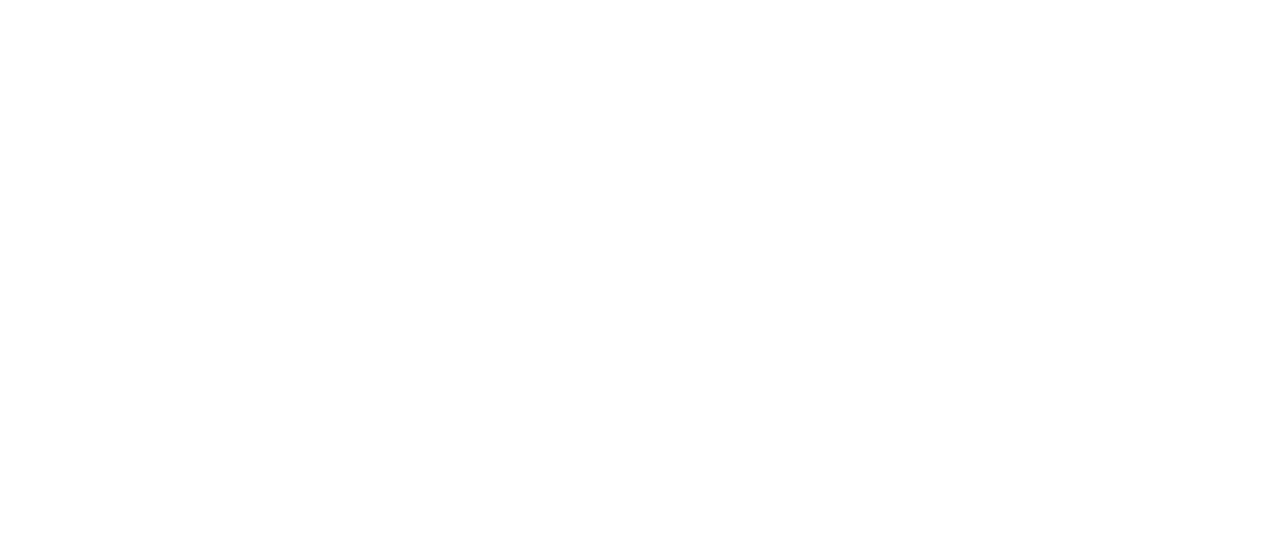
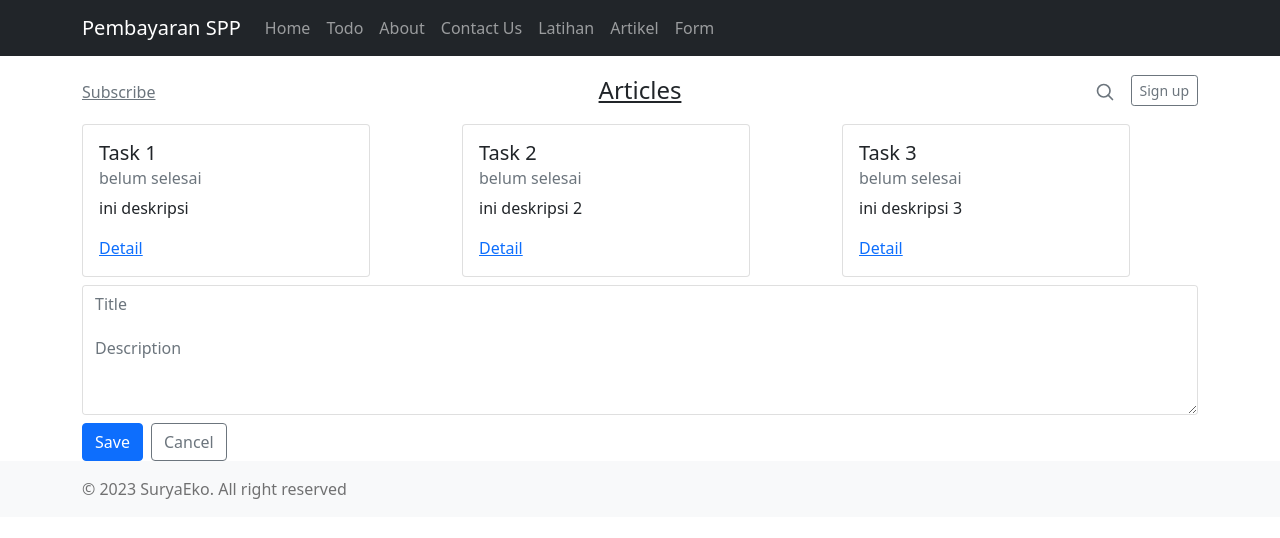
Before and after one commit to suryaekop/PembayaranSPP, a Nuxt app: page /task in a window 1280 px wide. Before the commit this address had no page. Shown: the top 538 px of the page. Built offline with nearby package versions, Linux system fonts and the light colour scheme.

Commit message:
Menambah Data Task

```diff
--- /dev/null
+++ b/components/CardArticle.vue
@@ -0,0 +1,22 @@
+<template>
+    <div class="col-md-4">
+        <div class="row g-0 border rounded overflow-hidden flex-md-row mb-4 shadow-smh-md-250 position-relative">
+            <div class="col-12 d-none d-lg-block">
+                <img :src="article.image.small" alt="#">
+            </div>
+            <div class="col-12 p-4 d-flex flex-column position-static">
+                <h4 class="mb-2">{{ article.title }}</h4>
+                <p class="card-text mb-auto">{{ article.contentSnippet }}</p>
+                <a :href="article.link" class="stretched-link" target="_blank">Continue Readig</a>
+            </div>
+        </div>
+    </div>
+</template>
+<script>
+export default{
+    props :[
+        'article'
+    ]
+
+}
+</script>
--- a/components/HeaderWeb.vue
+++ b/components/HeaderWeb.vue
@@ -19,10 +19,10 @@
         <nuxt-link class="nav-link" aria-current="page" to="/about">About</nuxt-link>
         </li>
         <li class="nav-item">
-        <nuxt-link class="nav-link" aria-current="page" to="/contact">Contact Us</nuxt-link>
+        <nuxt-link class="nav-link" aria-current="page" to="/task">Contact Us</nuxt-link>
         </li>
         <li class="nav-item">
-        <nuxt-link class="nav-link" aria-current="page" to="/latihan">Latihan</nuxt-link>
+        <nuxt-link class="nav-link" aria-current="page" to="/belajar">Latihan</nuxt-link>
         </li>
         <li class="nav-item">
         <nuxt-link class="nav-link" aria-current="page" to="/artikel">Artikel</nuxt-link>
--- /dev/null
+++ b/components/TheHeader.vue
@@ -0,0 +1,25 @@
+<template>
+    <div class="container">
+        <header class="blog-header py-3">
+            <div class="row flex-nowrap justify-content-between align-items-center">
+                <div class="col-4 pt-1">
+                    <a class="link-secondary" href="#">Subscribe</a>
+                </div>
+                <div class="col-4 text-center">
+                    <a class="text-dark fs-4" href="#">Articles</a>
+                </div>
+                <div class="col-4 d-flex justify-content-end align-items-center">
+                    <a class="link-secondary" href="#" aria-label="Search">
+                        <svg xmlns:us-gaap="<http://www.w3.org/2000/svg>" width="20" height="20"
+                            fill="none" stroke="currentColor" stroke-linecap="round" stroke-linejoin="round"
+                            stroke-width="2" class="mx-3" role="img" viewBox="0 0 24
+                            24">
+                            <title>Search</title><circle cx="10.5" cy="10.5" r="7.5"/><path d="M21
+                            21l-5.2-5.2"/></svg>
+                        </a>
+                        <a class="btn btn-sm btn-outline-secondary" href="#">Sign up</a>
+                    </div>
+                </div>
+            </header>
+            </div>
+</template>
--- /dev/null
+++ b/components/TheHero.vue
@@ -0,0 +1,9 @@
+<template>
+    <div class="p-4 p-md-5 mb-4 text-white rounded bg-dark">
+        <div class="col-md-6 px-0">
+            <h1 class="display-5 fst-italic">From the CNN News</h1>
+            <p class="lead my-3">Top news updated for today!</p>
+        </div>
+
+    </div>
+</template>
--- a/nuxt.config.js
+++ b/nuxt.config.js
@@ -10,7 +10,7 @@
       { name: 'format-detection', content: 'telephone=no' },
     ],
     link: [{ rel: 'icon', type: 'image/x-icon', href: '/favicon.ico' },
-              {rel : 'stylesheet', href: 'https://cdn.jsdelivr.net/npm/bootstrap@5.0.2/dist/css/bootstrap.min.css'}
+          {rel : 'stylesheet', href: 'https://cdn.jsdelivr.net/npm/bootstrap@5.0.2/dist/css/bootstrap.min.css'}
   ],
   scripts:
   {src : 'https://cdn.jsdelivr.net/npm/bootstrap@5.0.2/dist/js/bootstrap.bundle.min.js', body:true}
@@ -48,7 +48,7 @@
   // Axios module configuration: https://go.nuxtjs.dev/config-axios
   axios: {
     // Workaround to avoid enforcing hard-coded localhost:3000: https://github.com/nuxt-community/axios-module/issues/308
-    baseURL: '/',
+    baseURL: 'https://berita-indo-api.vercel.app',
   },
 
   // PWA module configuration: https://go.nuxtjs.dev/pwa
--- /dev/null
+++ b/pages/belajar.vue
@@ -0,0 +1,43 @@
+<template>
+    <div id="app">
+        <TheHeader />
+
+        <main class="container">
+            <TheHero/>
+            <div class="row mb-2">
+                <CardArticle v-for="(article, index) in articles" :key="index" :article="article"/>
+            </div>
+        </main>
+
+    </div>
+</template>
+<script>
+import TheHeader from "@/components/TheHeader.vue"
+import TheHero from "@/components/TheHero.vue"
+import CardArticle from "@/components/CardArticle.vue"
+export default{
+    layout(context){
+        return 'custom'
+    },
+    data(){
+        return{
+            articles: []
+        }
+    },
+    components :{
+        TheHeader,
+        TheHero,
+        CardArticle
+    },
+
+    async fetch(){
+        await this.$axios.$get('/v1/cnn-news')
+            .then((res) => { this.articles = res.data})
+    },
+    mounted(){
+        console.log('Artikel', this.articles)
+    }
+}
+
+
+</script>
--- /dev/null
+++ b/pages/task/detail/_id.vue
@@ -0,0 +1,48 @@
+<template>
+    <div>
+        <div class="py-4">
+            <div class="container">
+            <div class="item-task d-flex align-items-start pt-3 pb-4">
+            <input type="checkbox" name="status" id="task" class="me-2 mt-2" :checked="task.isDone" @change="changeStatus">
+            <div>
+            <div class="title-task mb-1">{{ task.title }}</div>
+            <div class="description-task small text-muted mb-3">{{ task.description }}</div>
+            </div>
+            </div>
+            <div class="action mt-4">
+            <div class="btn btn-outline-secondary btn-sm mb-3"
+            @click="$router.go(-1)">Kembali</div>
+            </div>
+            </div>
+            </div>
+            </div>
+</template>
+<script>
+// app/detail/_id.vue
+import { mapGetters, mapActions } from "vuex"
+export default {
+    layout (context){
+        return 'custom'
+    },
+    data() {
+        return {
+            paramId: this.$route.params.id,
+        }
+    },
+    computed: {
+        ...mapGetters({
+            getTaskById: 'tasks/getTaskById'
+        }),
+        task() {
+            return this.getTaskById(this.paramId)
+        }
+    },
+    methods:{
+        ...mapActions('tasks', ['updateStatus']),
+        changeStatus(){
+            this.updateStatus(this.task)
+
+        }
+    }
+}
+</script>
--- /dev/null
+++ b/pages/task/index.vue
@@ -0,0 +1,92 @@
+<template>
+    <div>
+        <TheHeader />
+        <main class="container">
+            <div class="row mb-2">
+                <div v-for="(task,index) in tasks" :key="index" class="col-4">
+            <div class="card" style="width: 18rem;">
+            <div  class="card-body">
+                <h5 class="card-title">{{ task.title}}</h5>
+                <h6 class="card-subtitle mb-2 text-muted">{{ task.isDone ? 'Sudah Selesai' : 'belum selesai' }}</h6>
+                <p class="card-text">{{ task.description }}</p>
+                <nuxt-link :to="`/task/detail/${task.id}`" class="card-link">Detail</nuxt-link>
+            </div>
+            </div>
+        </div>
+    </div>
+    <form class="add-card" v-on:submit.prevent="onSubmit" >
+        <div class="card mb-2">
+            <div class="card-body d-flex flex-column p-0">
+            <input
+            class="form-control border-0 mb-2"
+            placeholder="Title"
+            type="text"
+            v-model="task.title"
+            >
+            <textarea
+            class="form-control border-0 small"
+            placeholder="Description"
+            rows="3"
+            v-model="task.description"
+            ></textarea>
+            </div>
+            </div>
+        <div class="button-wrapper d-flex">
+            <button class="btn btn-primary me-2" type="submit">Save</button>
+            <button class="btn btn-outline-secondary" @click="isCreating =
+            !isCreating">Cancel</button>
+            </div>
+            </form>
+            </main>
+
+    </div>
+</template>
+<script>
+import { mapActions } from "vuex";
+import TheHeader from "@/components/TheHeader.vue"
+
+export default{
+    layout(context){
+        return 'custom'
+    },
+    components :{
+        TheHeader,
+    },
+    data(){
+        return{
+            task: {
+                    id: 3,
+                    title: '',
+                    description: '',
+                    isDone: false
+                }
+        }
+    },
+    computed : {
+        tasks() {
+            return this.$store.state.tasks.tasks;
+        },
+    },
+    methods: {
+        ...mapActions('tasks', ['addTask']),
+        onSubmit() {
+        // memperbaharui task id
+        this.task.id += 1
+        // agar tidak terjadi konflik saat perubahan data
+        const payload = this.task
+        // proses pemanggilan action ('nama_file/nama_method', parameter)
+        // this.$store.tasks.commit('ADD_TASK', payload);
+        this.addTask(payload);
+
+        // mengembalikan isi form seperti semula
+        this.task = {
+            title: '',
+            description: '',
+            isDone: false
+        }
+        },
+    }
+
+
+}
+</script>
--- /dev/null
+++ b/store/tasks.js
@@ -0,0 +1,59 @@
+// store/index.js
+export const state = () => ({
+    tasks: [
+        {
+            id: 1,
+            title: 'Task 1',
+            description: 'ini deskripsi',
+            isDone: false,
+        },
+        {
+            id: 2,
+            title: 'Task 2',
+            description: 'ini deskripsi 2',
+            isDone: false,
+        },
+        {
+            id: 3,
+            title: 'Task 3',
+            description: ' ini deskripsi 3',
+            isDone: false,
+        }
+    ],
+})
+    // contains your actions
+export const actions = {
+        addTask(context, task){
+            context.commit('ADD_TASK',task)
+    },
+    updateStatus(context,task){
+        context.commit('UPDATE_STATUS_TASK',task)
+
+    }
+}
+    // contains your mutations
+export const mutations = {
+    ADD_TASK(state, task) {
+        console.log(task)
+        state.tasks.push(task)
+    },
+    UPDATE_STATUS_TASK(state,task){
+        const{id, isDone} = task;
+        const taskIndex = state.tasks.findIndex(task => task.id === id);
+
+        const findTask = state.tasks[taskIndex];
+        findTask.isDone = !isDone;
+        state.tasks[taskIndex] = findTask;
+
+    }
+
+}
+    // your root getters
+export const getters = {
+    getTasks: (state) => {
+        return state.tasks
+        },
+    getTaskById : (state) => (id) => {
+        return state.tasks.find(task => task.id == id)
+    },
+}
```
Also changed, not shown: .eslintrc.js (deleted).
